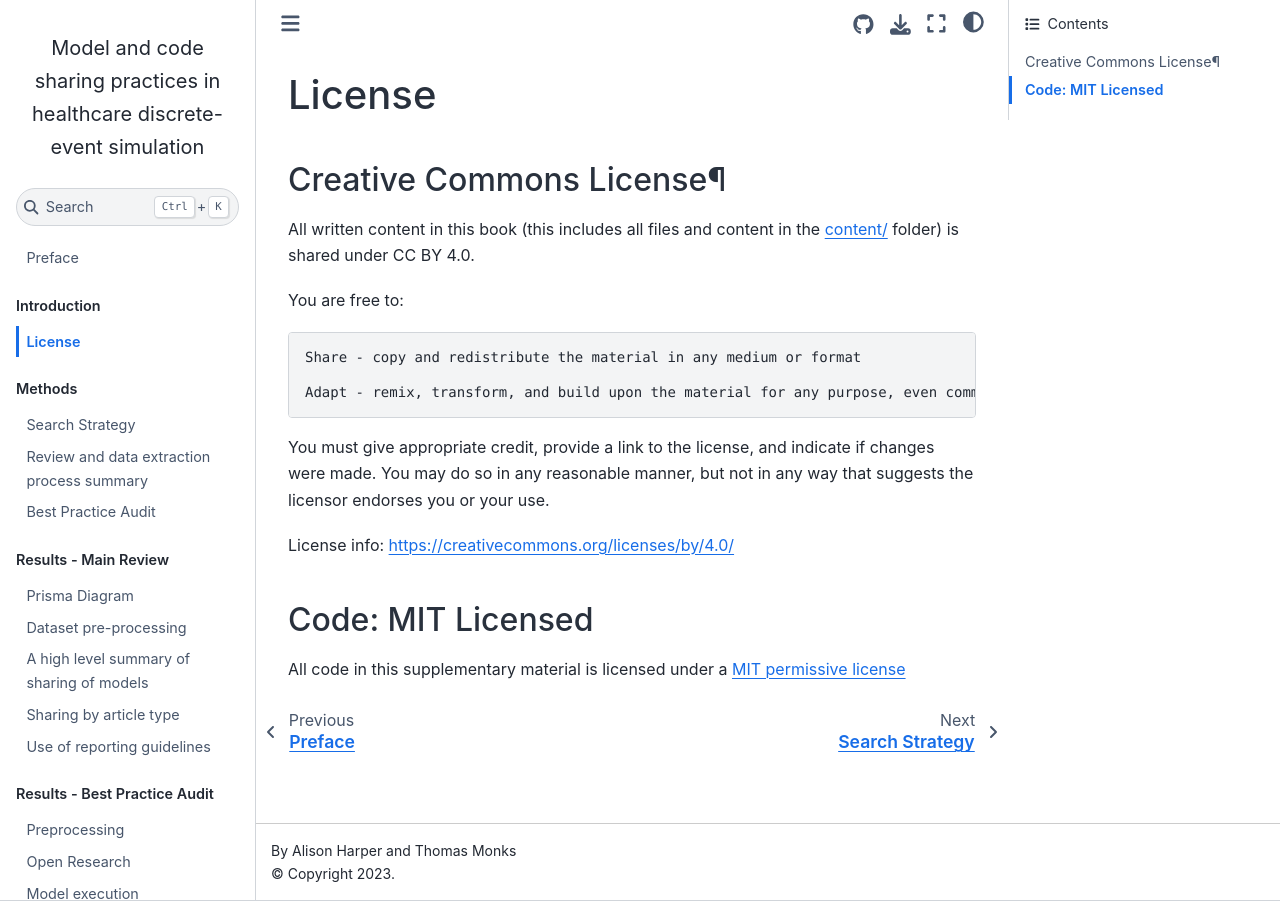
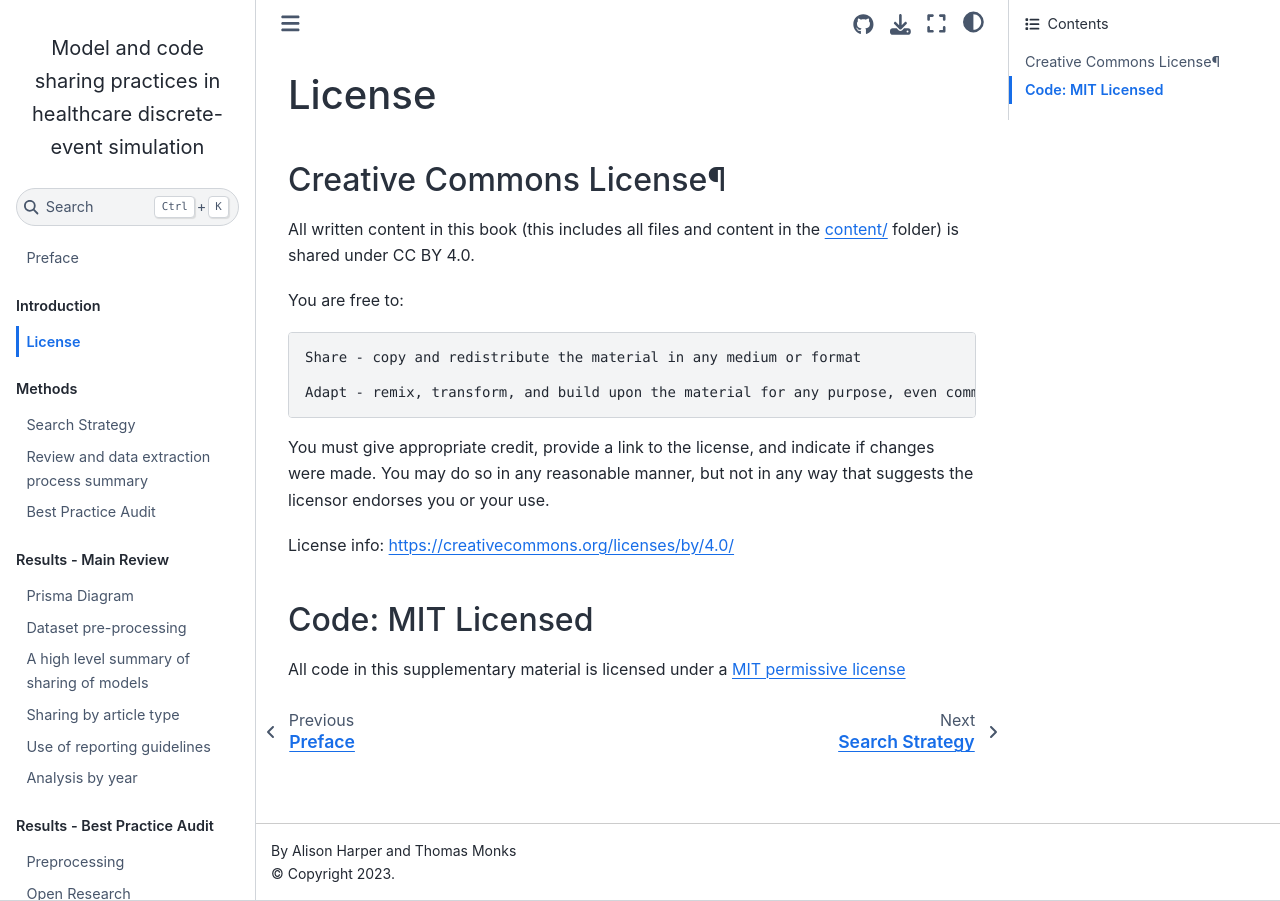
Before and after one commit to TomMonks/des_sharing_lit_review, a Jupyter Book: the page built from content/01_intro/02_license.md, in a window 1280 px wide. Built offline with Jupyter Book 1.0.4 settings and Sphinx 7.4.7 and the Sphinx Book theme 1.1.4, drawn with Linux system fonts in a browser that asks for light colours.

Commit message:
RESULTS: year analysis

```diff
--- a/_toc.yml
+++ b/_toc.yml
@@ -16,6 +16,7 @@ parts:
   - file: content/03_results/02_sharing_hl_summary
   - file: content/03_results/03_article_type
   - file: content/03_results/03a_reporting_guidelines
+  - file: content/03_results/03a_year
 - caption: Results - Best Practice Audit
   chapters:
   - file: content/03_results/04_bpa_preprocessing
```
Also changed, not shown: content/03_results/03a_year.ipynb (added).
